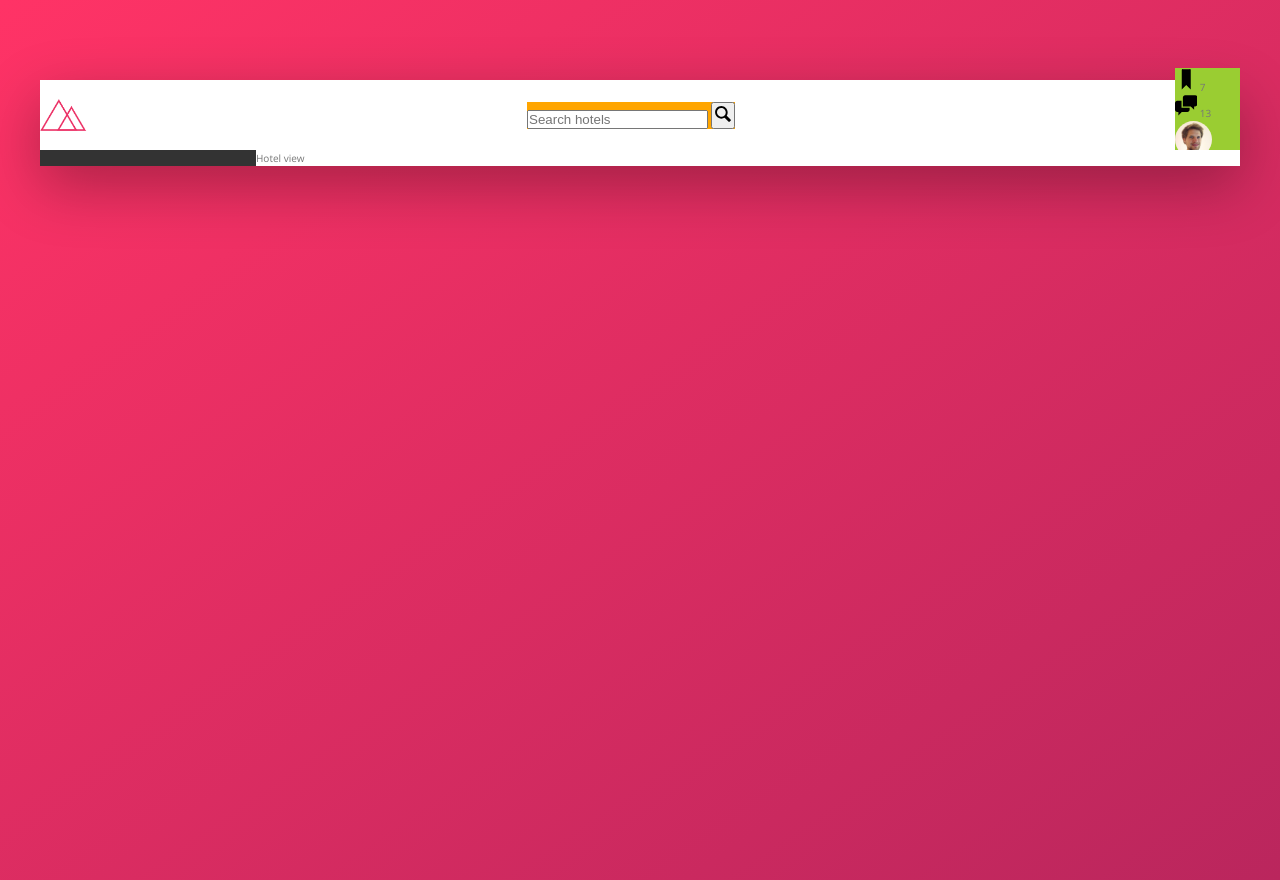
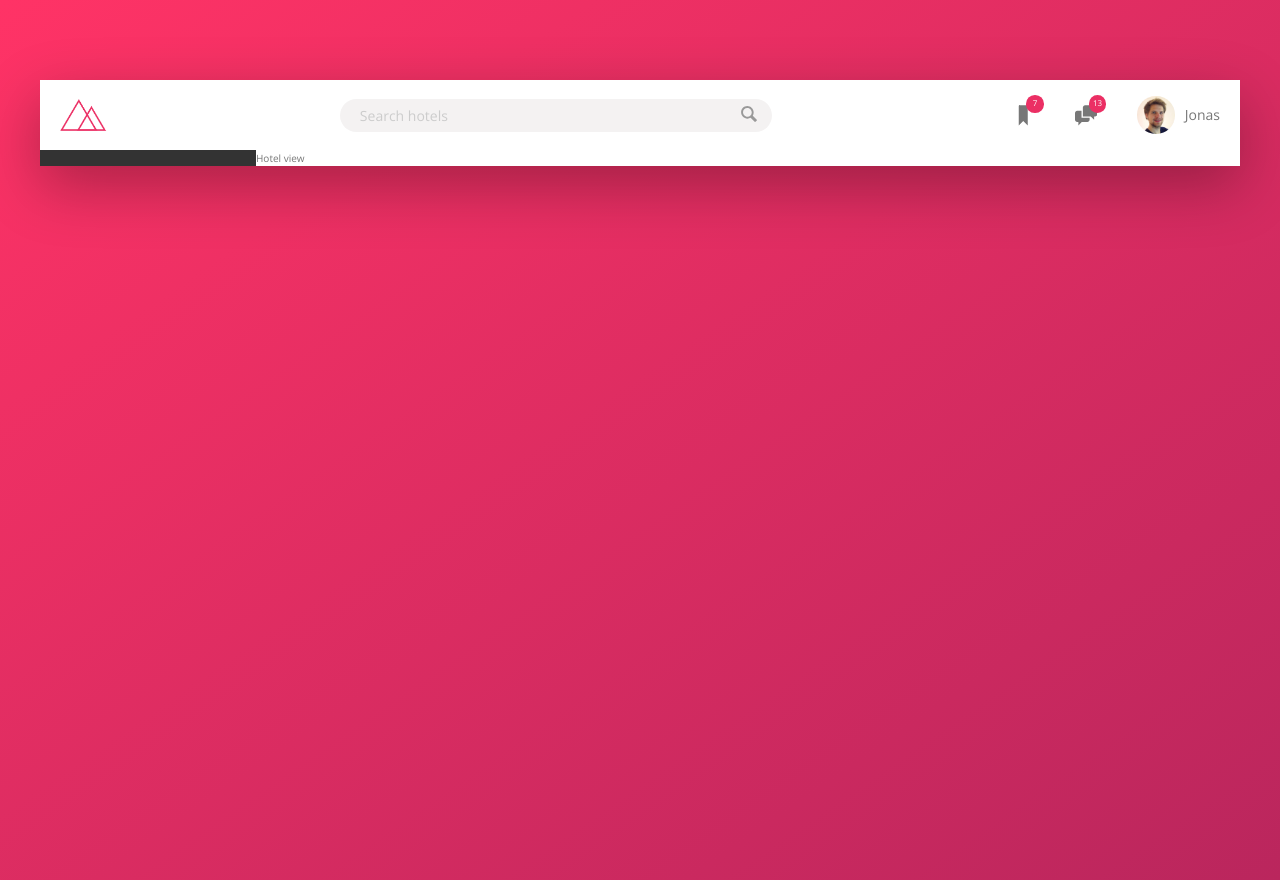
Before and after one commit to Podexus23/03-Trillo, a website: page index.html in a window 1280 px wide. Drawn offline with nearby package versions, Linux system fonts and the light colour scheme.

Commit message:
feat: header section

```diff
--- a/sass/_components.scss
+++ b/sass/_components.scss
@@ -2,39 +2,125 @@
 
 .logo {
   height: 3.25rem;
+  margin-left: 2rem;
 }
 
 //  SEARCH-BOX
 
 .search {
-  background-color: orange;
+  flex: 0 0 40%;
+  display: flex;
+  align-items: center;
+  justify-content: center;
 
   &__input {
+    font-family: inherit;
+    font-size: inherit;
+    background-color: var(--color-grey-light-2);
+    border: none;
+    color: inherit;
+    padding: 0.7rem 2rem;
+    border-radius: 100px;
+    width: 90%;
+    transition: all 0.2s;
+    margin-right: -3.25rem;
+
+    &:focus {
+      outline: none;
+      width: 100%;
+      background-color: var(--color-grey-light-3);
+    }
+
+    &::-webkit-input-placeholder {
+      color: var(--color-grey-light-3);
+    }
+
+    &::-moz-placeholder {
+      color: var(--color-grey-light-3);
+    }
+
+    &:-ms-input-placeholder {
+      color: var(--color-grey-light-3);
+    }
+
+    &::-ms-input-placeholder {
+      color: var(--color-grey-light-3);
+    }
+
+    &::-webkit-input-placeholder {
+      font-weight: 100;
+      color: var(--color-grey-light-4);
+    }
+  }
+
+  &__input:focus + &__button {
+    background-color: var(--color-grey-light-3);
   }
 
   &__button {
+    border: none;
+    background-color: var(--color-grey-light-2);
+
+    &:focus {
+      outline: none;
+    }
+
+    &:active {
+      transform: translateY(2px);
+    }
   }
 
   &__icon {
     height: 2rem;
     width: 2rem;
+    fill: var(--color-grey-dark-3);
   }
 }
 
 //  USER NAVIGATION
 
 .user-nav {
-  background-color: yellowgreen;
+  align-self: stretch;
 
+  display: flex;
+  align-items: center;
+
+  & > * {
+    padding: 0 2rem;
+    cursor: pointer;
+    height: 100%;
+
+    display: flex;
+    align-items: center;
+  }
+
+  & > *:hover {
+    background-color: var(--color-grey-light-2);
+  }
   &__icon-box {
+    position: relative;
   }
 
   &__icon {
     height: 2.25rem;
     width: 2.25rem;
+    fill: var(--color-grey-dark-2);
   }
 
   &__notification {
+    font-size: 0.8rem;
+    height: 1.75rem;
+    width: 1.75rem;
+    border-radius: 50%;
+    background-color: var(--color-primary);
+    color: #fff;
+    position: absolute;
+    top: 1.5rem;
+    right: 1.1rem;
+
+    display: flex;
+    justify-content: center;
+    align-items: center;
   }
 
   &__user {
@@ -43,8 +129,6 @@
   &__user-photo {
     width: 3.75rem;
     border-radius: 50%;
-  }
-
-  &__user-name {
+    margin-right: 1rem;
   }
 }
--- a/sass/_layout.scss
+++ b/sass/_layout.scss
@@ -6,6 +6,7 @@
 }
 
 .header {
+  font-size: 1.4rem;
   height: 7rem;
   background-color: #fff;
   border-bottom: var(--color-grey-light-2);
```
Also changed, not shown: css/style.css.
